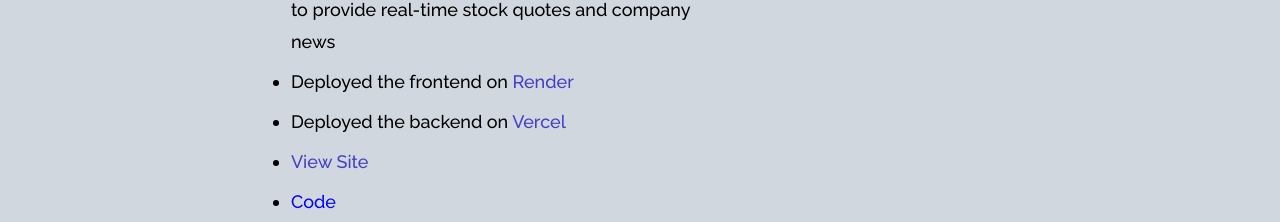
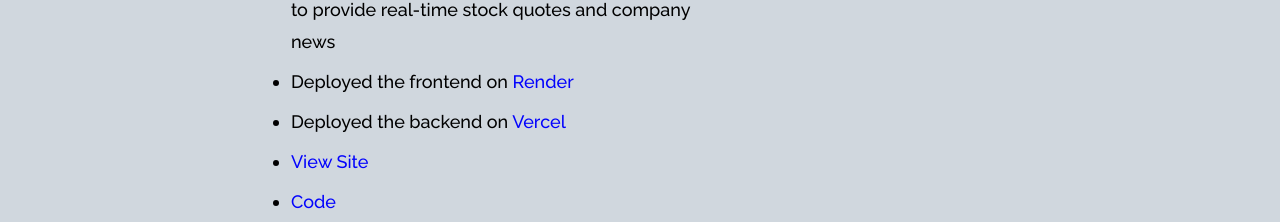
Before and after one commit to iamdanielyun/personal_website, a React (Create React App) app: page /projects in a window 1280 px wide. Shown: the part 634-856 px from the top of the page. Built offline with nearby package versions, Linux system fonts and the light colour scheme; a web font is replaced by a local one.

Commit message:
change link font color

```diff
--- a/src/App.css
+++ b/src/App.css
@@ -96,7 +96,7 @@ a {
 }
 
 .left-item li, .logo {
-  transition: transform 0.5s ease;
+  transition: transform 1s ease;
   margin-right: 2vw;
 }
 
--- a/src/components/Projects.js
+++ b/src/components/Projects.js
@@ -54,13 +54,13 @@ function Projects(props) {
                                 to provide real-time stock quotes and company news
                             </li>
                             <li>
-                                Deployed the frontend on <Link to={"https://render.com/"} target="_blank" style={{color: "rgb(63, 63, 202)"}}>Render </Link>
+                                Deployed the frontend on <Link to={"https://render.com/"} target="_blank">Render </Link>
                             </li>
                             <li>
-                                Deployed the backend on <Link to={"https://vercel.com/"} target="_blank" style={{color: "rgb(63, 63, 202)"}}>Vercel </Link>
+                                Deployed the backend on <Link to={"https://vercel.com/"} target="_blank">Vercel </Link>
                             </li>
                             <li>
-                                <Link to={"https://stocksimulation.onrender.com/"} target="_blank" style={{color: "rgb(63, 63, 202)"}}>View Site</Link>
+                                <Link to={"https://stocksimulation.onrender.com/"} target="_blank">View Site</Link>
                             </li>
                             <li>
                                 <Link to={"https://github.com/iamdanielyun/stock-simulation"} target="_blank">
```
